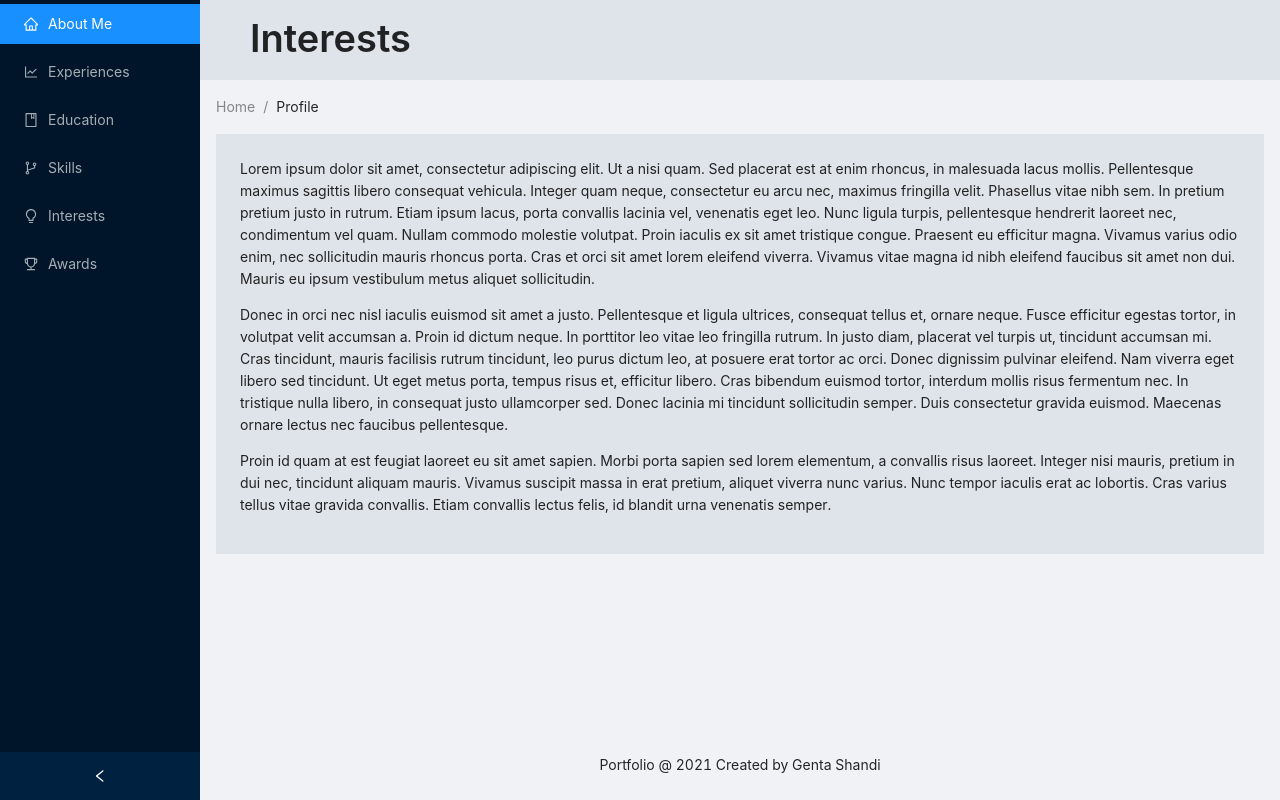
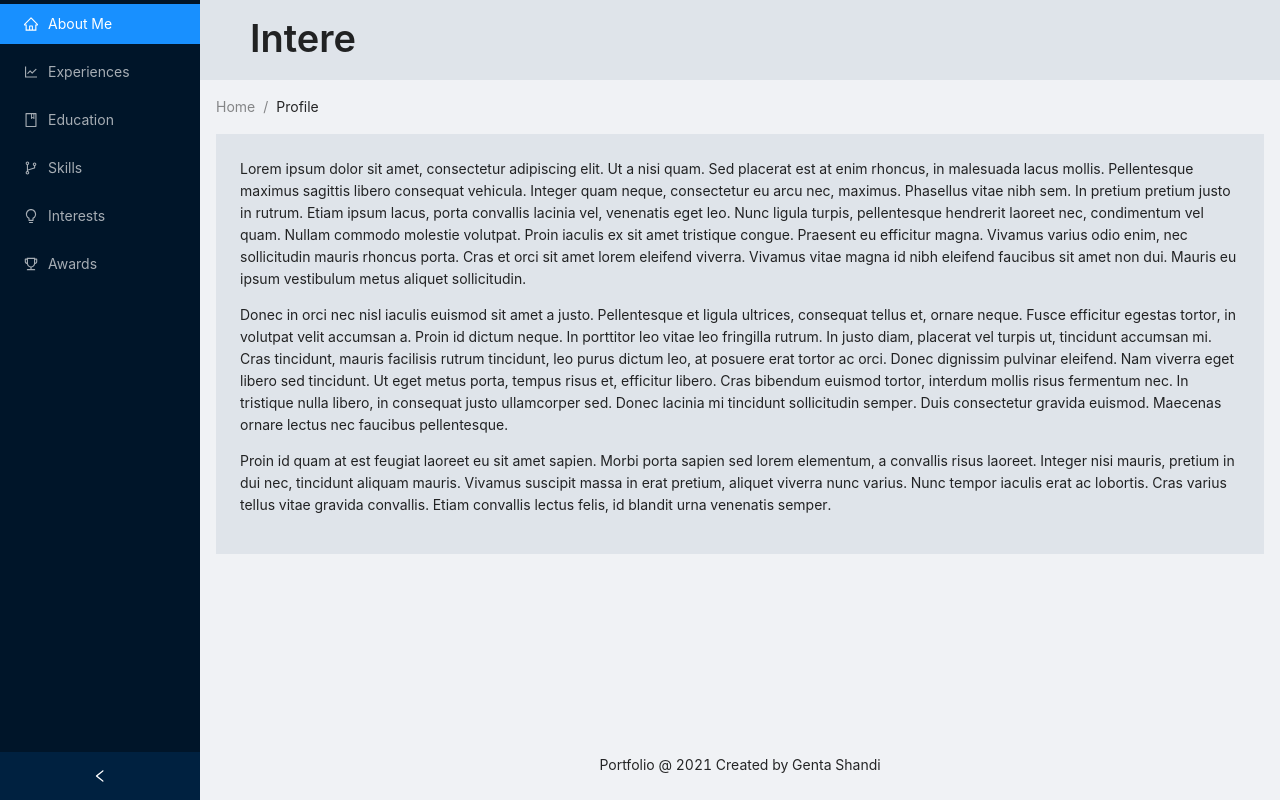
Before and after one commit to geardy47/RCTN43-Assignment2, a React (Create React App) app: page /interests in a window 1280 px wide. Built offline with nearby package versions, Linux system fonts and the light colour scheme.

Commit message:
Testing git config user local

```diff
--- a/src/pages/interests.js
+++ b/src/pages/interests.js
@@ -14,7 +14,7 @@ export default class About extends Component {
           className='site-layout-background'
           style={{ paddingTop: 15, minHeight: 80 }}
         >
-          <Title>Interests</Title>
+          <Title>Intere</Title>
         </Header>
         <Content style={{ margin: '0 16px' }}>
           <Breadcrumb style={{ margin: '16px 0' }}>
@@ -29,16 +29,16 @@ export default class About extends Component {
               Lorem ipsum dolor sit amet, consectetur adipiscing elit. Ut a nisi
               quam. Sed placerat est at enim rhoncus, in malesuada lacus mollis.
               Pellentesque maximus sagittis libero consequat vehicula. Integer
-              quam neque, consectetur eu arcu nec, maximus fringilla velit.
-              Phasellus vitae nibh sem. In pretium pretium justo in rutrum.
-              Etiam ipsum lacus, porta convallis lacinia vel, venenatis eget
-              leo. Nunc ligula turpis, pellentesque hendrerit laoreet nec,
-              condimentum vel quam. Nullam commodo molestie volutpat. Proin
-              iaculis ex sit amet tristique congue. Praesent eu efficitur magna.
-              Vivamus varius odio enim, nec sollicitudin mauris rhoncus porta.
-              Cras et orci sit amet lorem eleifend viverra. Vivamus vitae magna
-              id nibh eleifend faucibus sit amet non dui. Mauris eu ipsum
-              vestibulum metus aliquet sollicitudin.
+              quam neque, consectetur eu arcu nec, maximus. Phasellus vitae nibh
+              sem. In pretium pretium justo in rutrum. Etiam ipsum lacus, porta
+              convallis lacinia vel, venenatis eget leo. Nunc ligula turpis,
+              pellentesque hendrerit laoreet nec, condimentum vel quam. Nullam
+              commodo molestie volutpat. Proin iaculis ex sit amet tristique
+              congue. Praesent eu efficitur magna. Vivamus varius odio enim, nec
+              sollicitudin mauris rhoncus porta. Cras et orci sit amet lorem
+              eleifend viverra. Vivamus vitae magna id nibh eleifend faucibus
+              sit amet non dui. Mauris eu ipsum vestibulum metus aliquet
+              sollicitudin.
             </p>
             <p>
               Donec in orci nec nisl iaculis euismod sit amet a justo.
```
